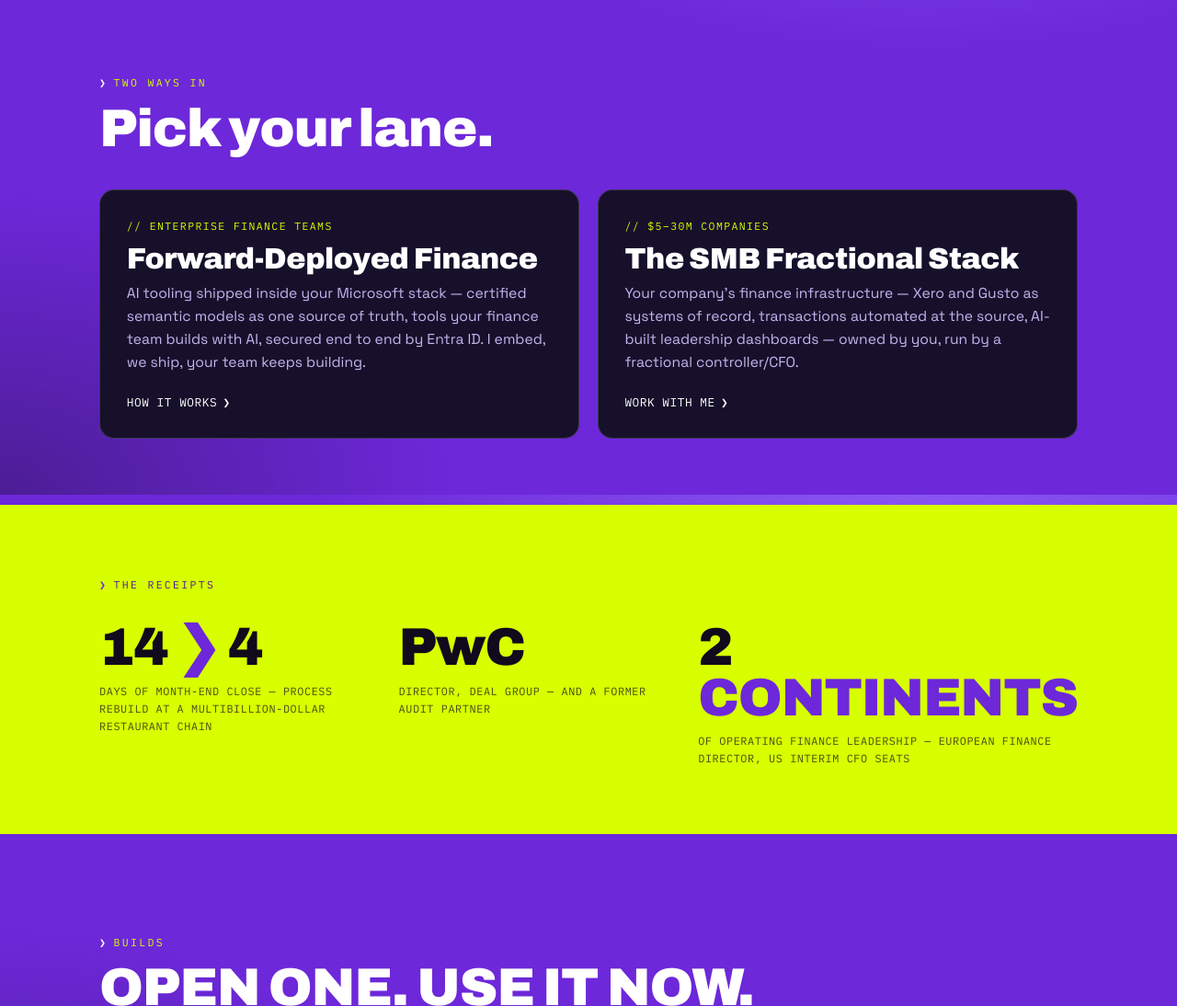
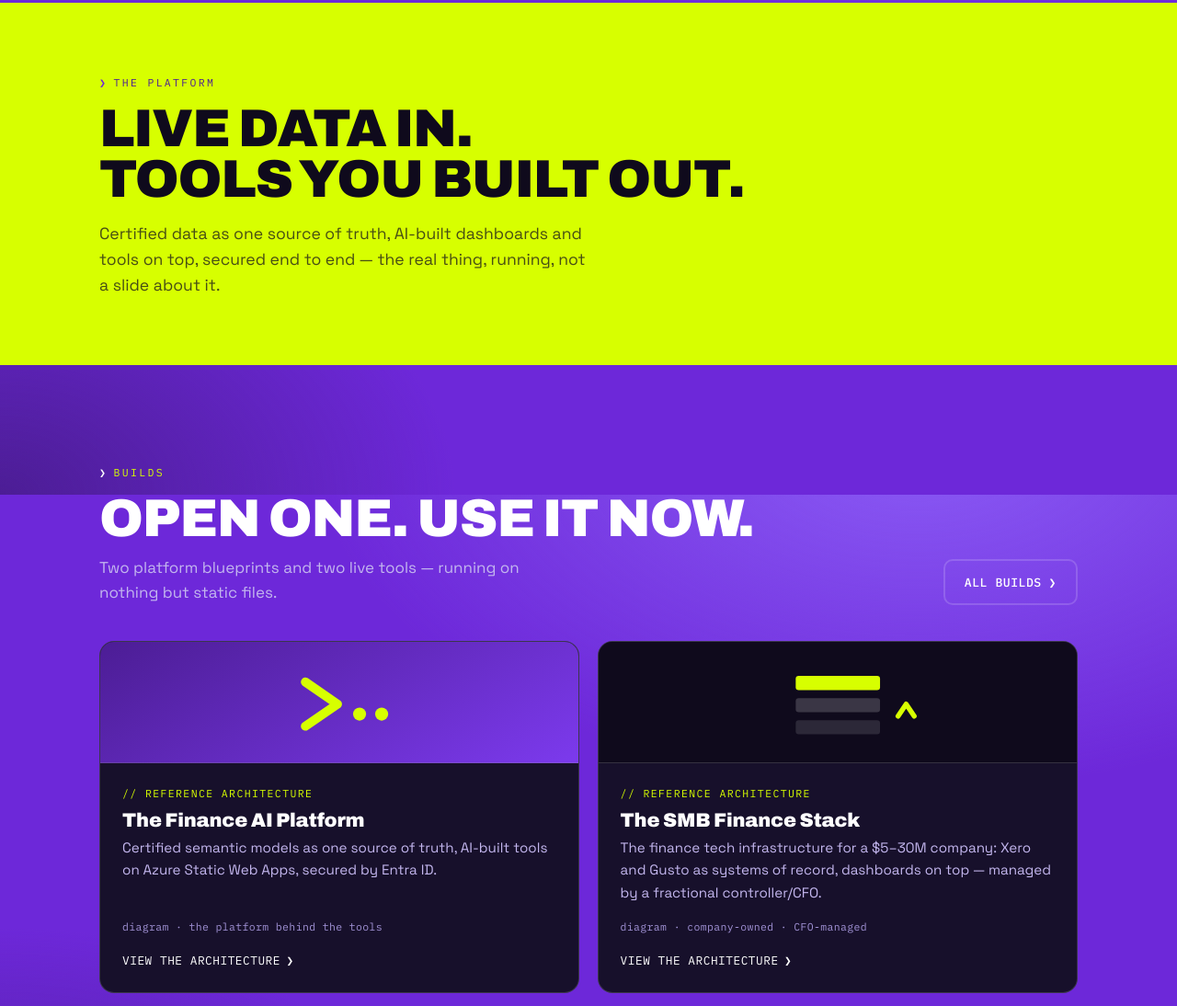
Before and after one commit to sabernathy103/forwarddeployedcpa, a plain HTML site: page index.html in a window 1280 px wide. Shown: the part 1062-2156 px from the top of the page at 92% size. Drawn offline with Linux system fonts and the light colour scheme.

Commit message:
Remove Pick your lane and receipts sections, restore statement band; rename enterprise tab; fix heading line break
Co-Authored-By: Claude Fable 5 <noreply@anthropic.com>

```diff
--- a/index.html
+++ b/index.html
@@ -39,7 +39,7 @@
     <nav class="nav" id="nav" aria-label="Primary">
       <a href="index.html" aria-current="page">Home</a>
       <a href="builds/index.html">Builds</a>
-      <a href="enterprise.html">Enterprise</a>
+      <a href="enterprise.html">Forward-Deployed Finance for the Enterprise</a>
       <a href="work-with-me.html">Work with me</a>
     </nav>
   </div>
@@ -68,50 +68,12 @@
   </div>
 </section>
 
-<!-- ============================= TWO WAYS IN ============================= -->
-<section class="section section--tight">
-  <div class="wrap">
-    <div class="sec-head reveal">
-      <div>
-        <span class="eyebrow">two ways in</span>
-        <h2 style="margin-top:.6rem;text-transform:none;letter-spacing:-.02em">Pick your lane.</h2>
-      </div>
-    </div>
-    <div class="paths">
-      <a class="path reveal" href="enterprise.html">
-        <span class="path__tag">// enterprise finance teams</span>
-        <h3>Forward-Deployed Finance</h3>
-        <p>AI tooling shipped inside your Microsoft stack — certified semantic models as one source of truth, tools your finance team builds with AI, secured end to end by Entra ID. I embed, we ship, your team keeps building.</p>
-        <span class="path__go">How it works <span class="arw" aria-hidden="true">❯</span></span>
-      </a>
-      <a class="path reveal" href="work-with-me.html">
-        <span class="path__tag">// $5–30M companies</span>
-        <h3>The SMB Fractional Stack</h3>
-        <p>Your company's finance infrastructure — Xero and Gusto as systems of record, transactions automated at the source, AI-built leadership dashboards — owned by you, run by a fractional controller/CFO.</p>
-        <span class="path__go">Work with me <span class="arw" aria-hidden="true">❯</span></span>
-      </a>
-    </div>
-  </div>
-</section>
-
-<!-- ============================= THE RECEIPTS ============================= -->
+<!-- ============================= STATEMENT BAND ============================= -->
 <section class="band-lime section section--tight">
-  <div class="wrap reveal">
-    <span class="eyebrow">the receipts</span>
-    <div class="receipts">
-      <div class="receipt">
-        <span class="receipt__num">14 <span class="g">❯</span> 4</span>
-        <span class="receipt__label">days of month-end close — process rebuild at a multibillion-dollar restaurant chain</span>
-      </div>
-      <div class="receipt">
-        <span class="receipt__num" style="text-transform:none">PwC</span>
-        <span class="receipt__label">director, deal group — and a former audit partner</span>
-      </div>
-      <div class="receipt">
-        <span class="receipt__num">2 <span class="g">continents</span></span>
-        <span class="receipt__label">of operating finance leadership — European finance director, US interim CFO seats</span>
-      </div>
-    </div>
+  <div class="wrap statement reveal">
+    <span class="eyebrow">the platform</span>
+    <h2 style="margin-top:.6rem">Live data in.<br>Tools you built out.</h2>
+    <p>Certified data as one source of truth, AI-built dashboards and tools on top, secured end to end — the real thing, running, not a slide about it.</p>
   </div>
 </section>
 
@@ -260,7 +222,7 @@
       <div class="foot-links">
         <a href="index.html">Home</a>
         <a href="builds/index.html">Builds</a>
-        <a href="enterprise.html">Enterprise</a>
+        <a href="enterprise.html">Forward-Deployed Finance for the Enterprise</a>
         <a href="work-with-me.html">Work with me</a>
         <a href="https://www.linkedin.com/company/forward-deployed-cpa" rel="me">LinkedIn</a>
         <a href="https://x.com/fwddeployedcpa" rel="me">X</a>
```
Also changed, not shown: builds/index.html (+2 -2 lines), builds/platform-architecture.html (+2 -2 lines), builds/smb-stack.html (+2 -2 lines), enterprise.html (+3 -3 lines), work-with-me.html (+2 -2 lines).
